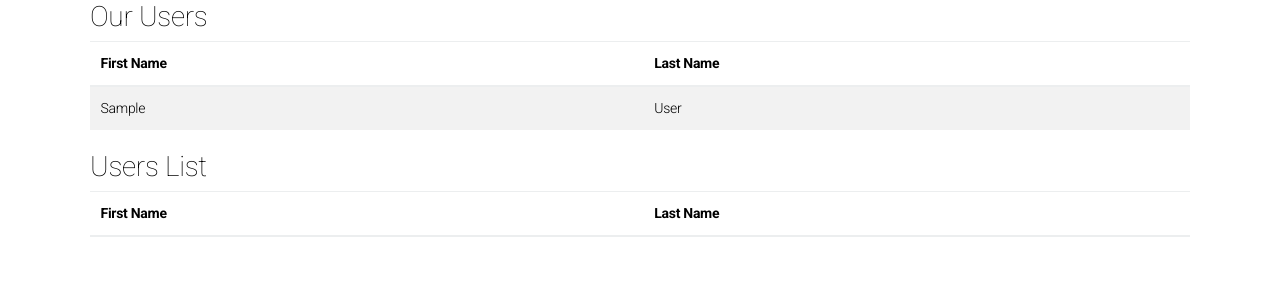
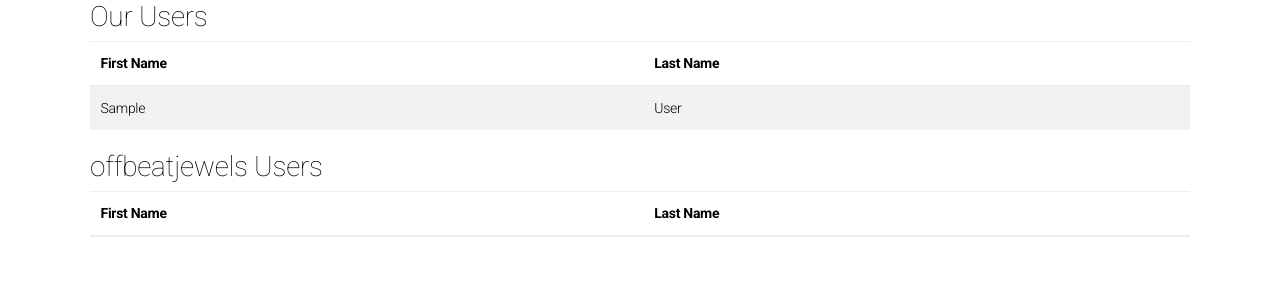
Before and after one commit to vikaskodwani/CMPE272, a PHP site: page /includes/webSiteUsers.php in a window 1280 px wide. Shown: the top 300 px of the page. Run offline with PHP 8.4, Linux system fonts and the light colour scheme; tables that the repository leaves empty or names only in its code hold one stand-in row (values such as "Sample post"); data that the repository does not hold is empty; some libraries are stand-ins or nearby versions.

Commit message:
update heading

```diff
--- a/includes/webSiteUsers.php
+++ b/includes/webSiteUsers.php
@@ -72,7 +72,7 @@ $users = json_decode($result);
 
 
 
-echo "<h2>Users List</h2>";
+echo "<h2>offbeatjewels Users</h2>";
 echo "<table class=\"table table-striped\">
   <thead>
     <tr>
```
